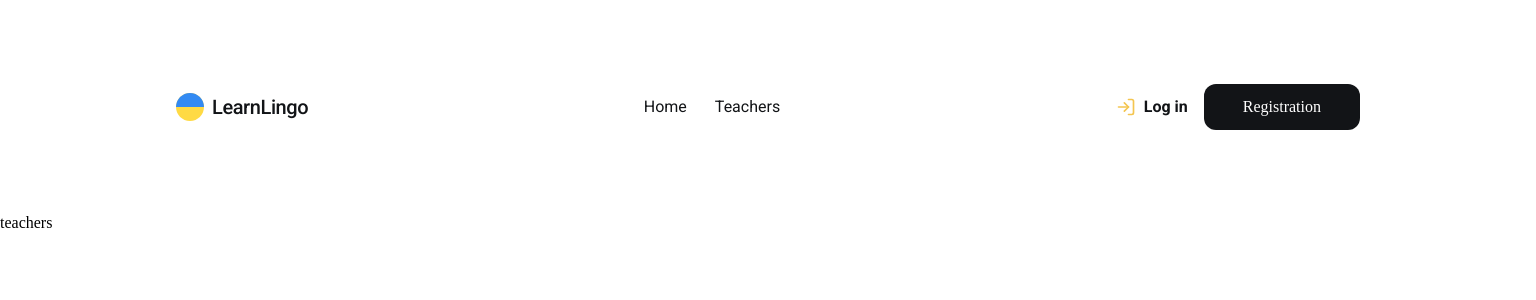
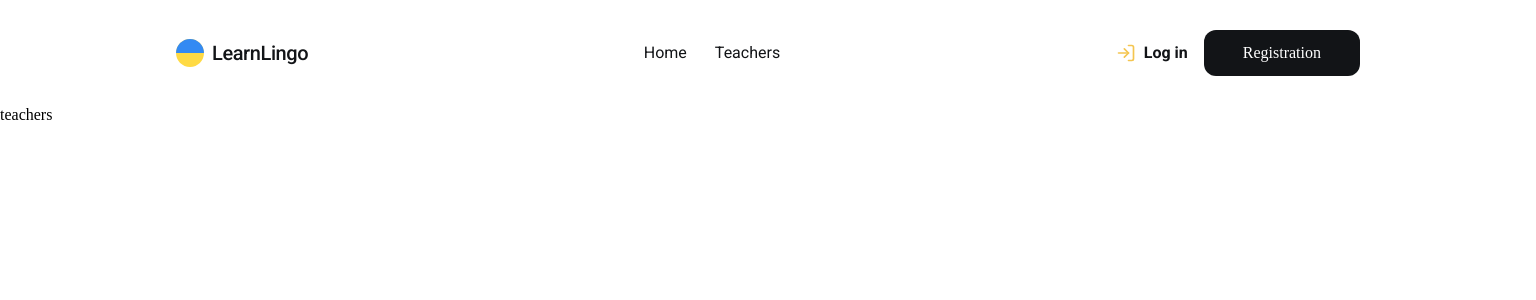
Before and after one commit to BogdanYeshchenko/LearnLingo, a React (Create React App) app: page /LearnLingo/teachers in a window 1536 px wide. Shown: the top 300 px of the page. Built offline with nearby package versions, Linux system fonts and the light colour scheme.

Commit message:
fix padding

```diff
--- a/src/components/conteiner/conteiner.css
+++ b/src/components/conteiner/conteiner.css
@@ -1,7 +1,7 @@
 .conteiner {
   margin-left: auto;
   margin-right: auto;
-  padding: 20px 16px;
+  padding: 0px 16px;
   width: 320px;
 
   @media screen and (min-width: 320px) {
@@ -10,6 +10,6 @@
 
   @media screen and (min-width: 1440px) {
     width: 1440px;
-    padding: 20px 64px;
+    padding: 0px 64px;
   }
 }
--- a/src/components/header/header.css
+++ b/src/components/header/header.css
@@ -4,12 +4,13 @@
   flex-direction: column;
   align-items: center;
   gap: 16px;
+  padding: 30px 16px;
 
   @media screen and (min-width: 768px) {
     flex-wrap: wrap;
     flex-direction: row;
     justify-content: space-between;
-    padding: 64px;
+    padding: 30px 64px;
   }
 }
 
```
